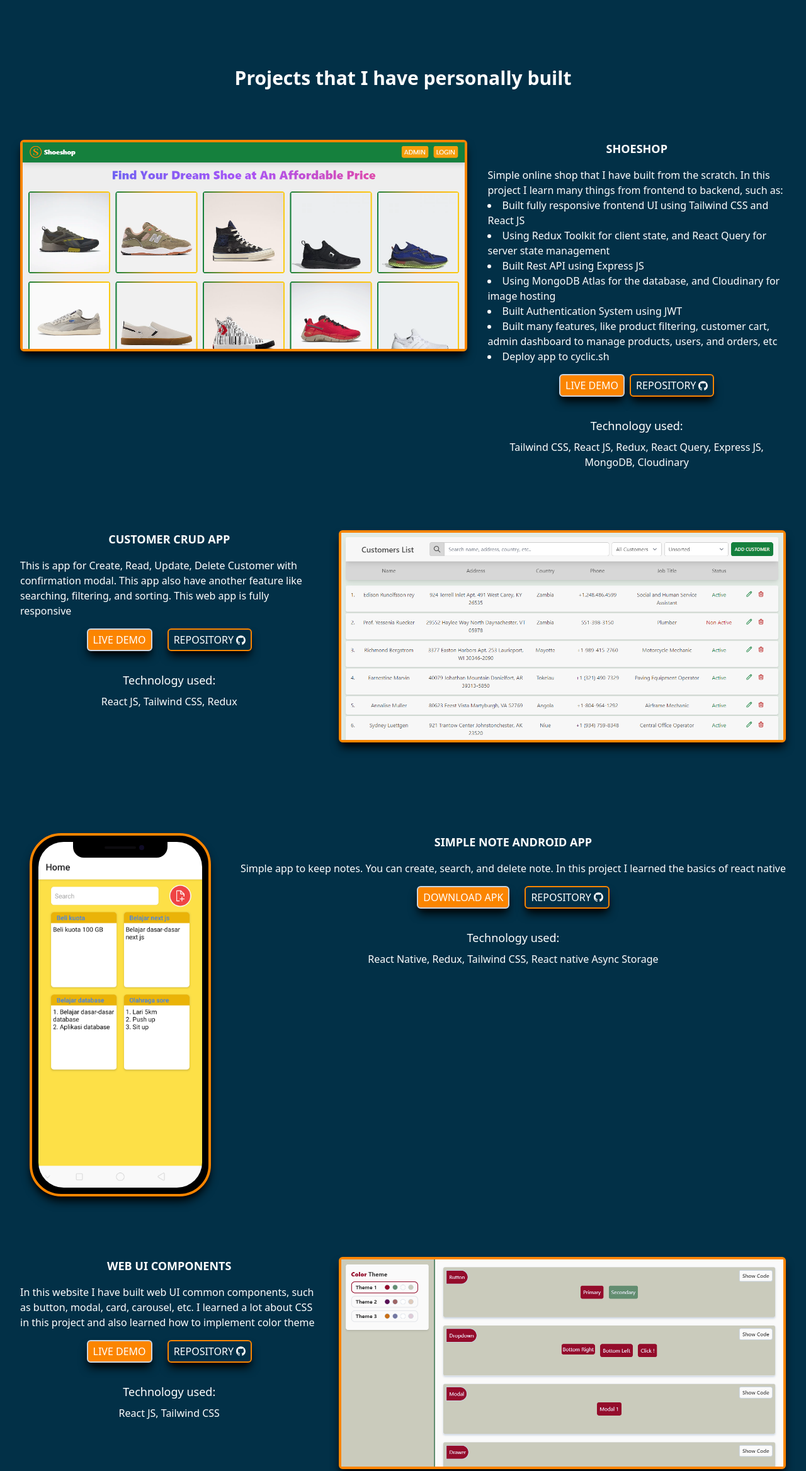
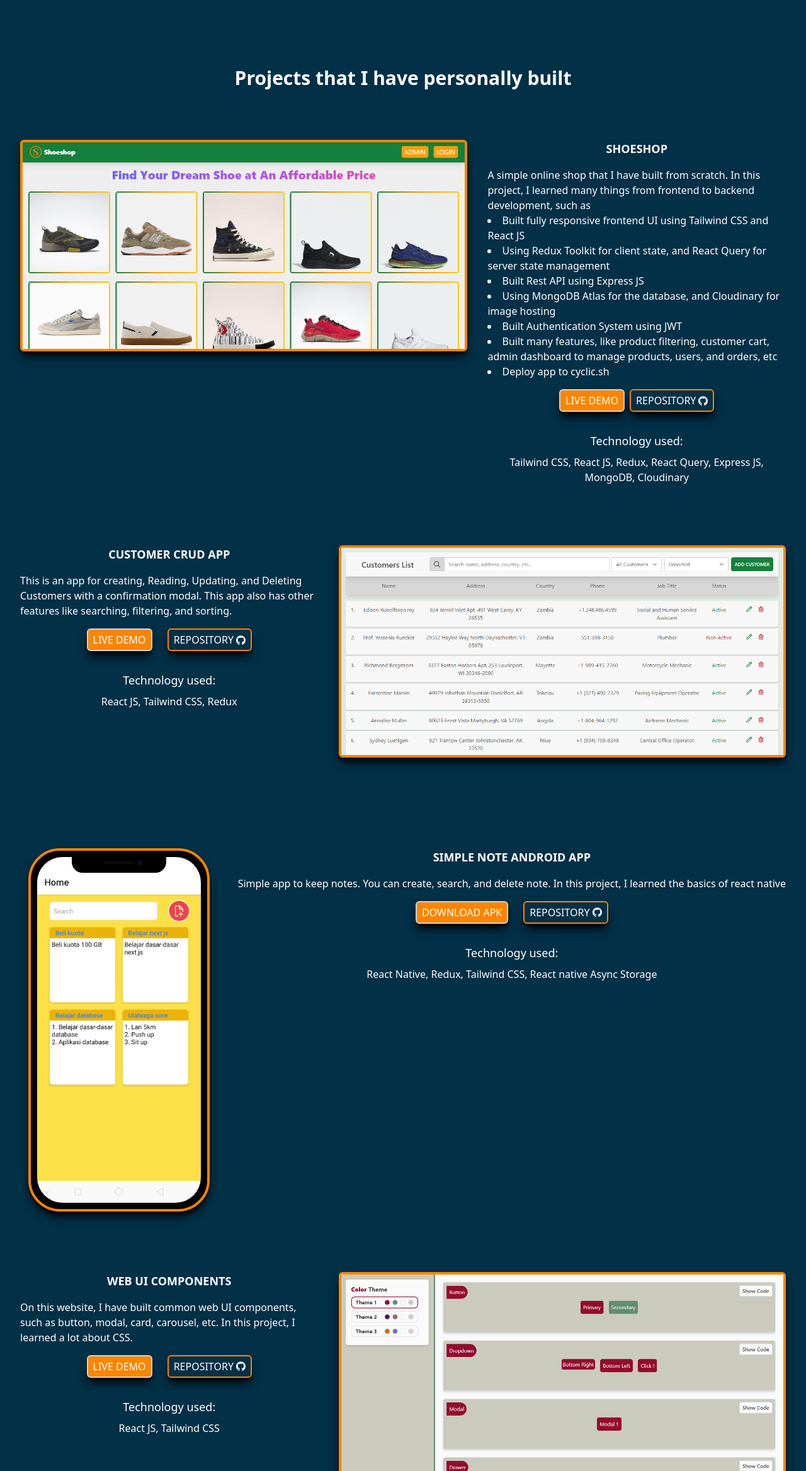
Before and after one commit to ricky-gunawan/portfolio, a Next.js app: page / in a window 1280 px wide. Shown: the part 818-3154 px from the top of the page at 63% size. Built offline with nearby package versions, Linux system fonts and the light colour scheme.

Commit message:
edit project description

```diff
--- a/components/contents/CustomerCRUD.js
+++ b/components/contents/CustomerCRUD.js
@@ -13,7 +13,7 @@ const CustomerCRUD = () => {
       </div>
       <div className="flex flex-col items-center gap-4 md:w-[40%]">
         <h3 className="uppercase text-lg font-semibold">Customer CRUD App</h3>
-        <p>This is app for Create, Read, Update, Delete Customer with confirmation modal. This app also have another feature like searching, filtering, and sorting. This web app is fully responsive</p>
+        <p>This is an app for creating, Reading, Updating, and Deleting Customers with a confirmation modal. This app also has other features like searching, filtering, and sorting.</p>
         <div className="flex gap-6">
           <LiveDemoBtn link="https://ricky-gunawan.github.io/frontend-crud/" />
           <RepoBtn link="https://github.com/ricky-gunawan/frontend-crud/" />
--- a/components/contents/Shoeshop.js
+++ b/components/contents/Shoeshop.js
@@ -15,7 +15,7 @@ const Shoeshop = () => {
         <div className="flex flex-col items-center gap-4 md:w-[40%]">
           <h3 className="uppercase text-lg font-semibold">Shoeshop</h3>
           <div>
-            <p>Simple online shop that I have built from the scratch. In this project I learn many things from frontend to backend, such as:</p>
+            <p>A simple online shop that I have built from scratch. In this project, I learned many things from frontend to backend development, such as</p>
             <ol className="list-disc list-inside overflow-hidden">
               <li>Built fully responsive frontend UI using Tailwind CSS and React JS</li>
               <li>Using Redux Toolkit for client state, and React Query for server state management</li>
--- a/components/contents/SimpleNote.js
+++ b/components/contents/SimpleNote.js
@@ -12,7 +12,7 @@ const SimpleNote = () => {
       </div>
       <div className="flex flex-col items-center gap-4">
         <h3 className="uppercase text-lg font-semibold">Simple Note Android App</h3>
-        <p>Simple app to keep notes. You can create, search, and delete note. In this project I learned the basics of react native</p>
+        <p>Simple app to keep notes. You can create, search, and delete note. In this project, I learned the basics of react native</p>
         <div className="flex gap-6">
           <a href="/simple-note.apk" className="text-white uppercase bg-[#fb8500] py-1 px-2 rounded-md shadow-lg shadow-black hover:bg-[#d87503] border-2 border-slate-300">
             Download APK
--- a/components/contents/WebUIComponents.js
+++ b/components/contents/WebUIComponents.js
@@ -13,7 +13,7 @@ const WebUIComponents = () => {
       </div>
       <div className="flex flex-col items-center gap-4 md:w-[40%]">
         <h3 className="uppercase text-lg font-semibold">web ui components</h3>
-        <p>In this website I have built web UI common components, such as button, modal, card, carousel, etc. I learned a lot about CSS in this project and also learned how to implement color theme</p>
+        <p>On this website, I have built common web UI components, such as button, modal, card, carousel, etc. In this project, I learned a lot about CSS.</p>
         <div className="flex gap-6">
           <LiveDemoBtn link="https://ricky-gunawan.github.io/personal-ui-components" />
           <RepoBtn link="https://github.com/ricky-gunawan/personal-ui-components" />
```
